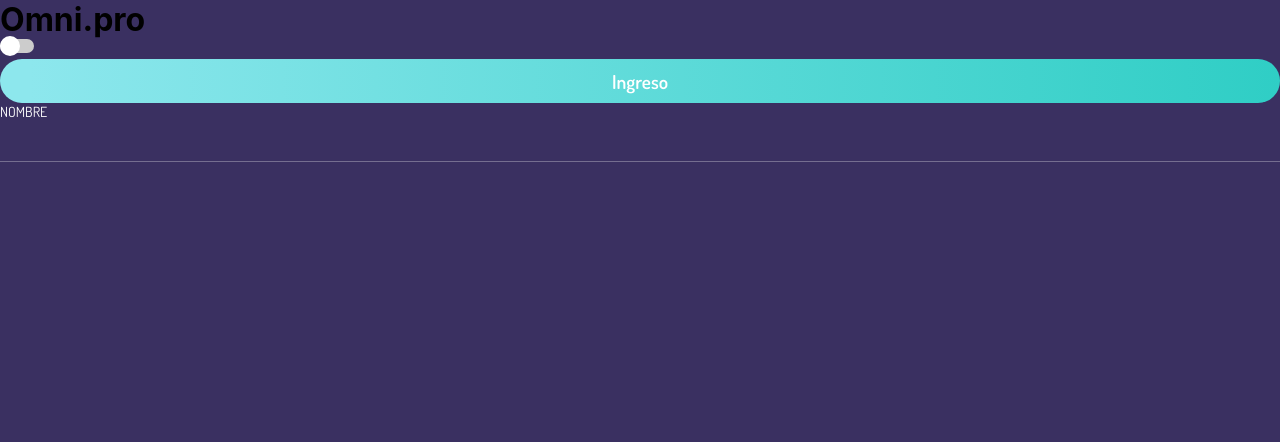
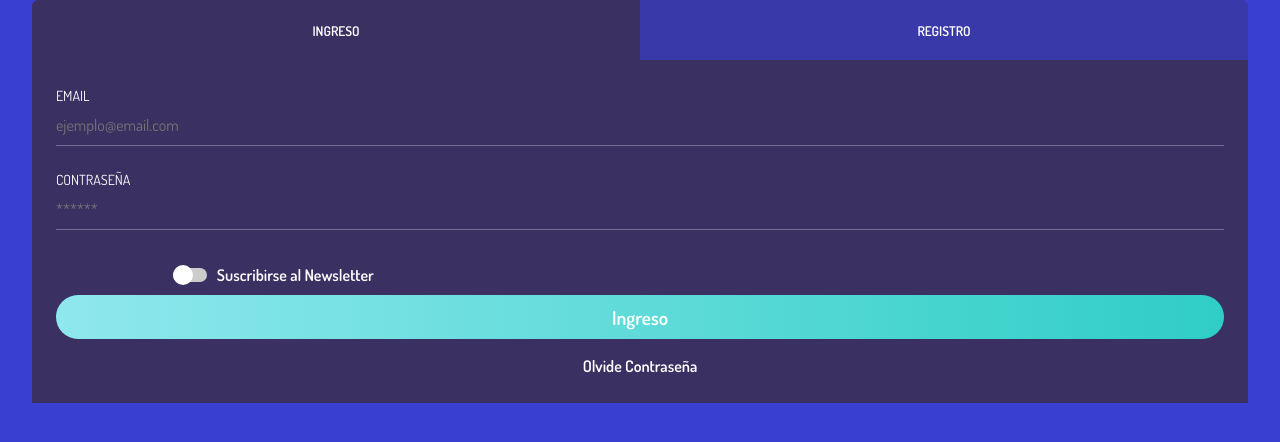
Before and after one commit to al4guna/customizable-components, a React (Create React App) app: page / in a window 1280 px wide. Shown: the top 442 px of the page. Built offline with nearby package versions, Linux system fonts and the light colour scheme.

Commit message:
v1-base - developing => login

```diff
--- a/src/App.js
+++ b/src/App.js
@@ -1,17 +1,12 @@
 import GlobalStyled from './components/StyledGlobal';
-import SwichtOmni from "./components/SwicthOmni";
-import ButtonOmni from "./components/ButtonOmni";
-import TextInputOmni from "./components/TextInputOmni";
+
+import LoginOmni from "./components/LoginOmni";
 
 function App() {
     return (
         <div className="App">
             <GlobalStyled />
-            <h1 className={''}>Omni.pro</h1>
-
-            <SwichtOmni />
-            <ButtonOmni text={'Ingreso'}/>
-            <TextInputOmni text={'NOMBRE'}/>
+            <LoginOmni />
         </div>
     );
 }
--- /dev/null
+++ b/src/components/LoginOmni/LoginOmni.js
@@ -0,0 +1,45 @@
+import React from 'react';
+import { useLoginOmni } from "../../talons/LoginOnmi/useLoginOmni";
+import {
+    Form,
+    Button,
+    DivLogin,
+    DivContainerButton,
+} from "./styled";
+import SignInOmni from "./SignInOmni";
+import RegisterOmni from "./RegisterOmni/RegisterOmni";
+
+const LoginOmni = props => {
+    const {
+        login,
+        LOGIN_STATUS,
+        handleLoginChange
+    } = useLoginOmni();
+
+    return (
+        <DivLogin>
+            <DivContainerButton>
+                <Button
+                    name={"SIGN_IN"}
+                    onClick={handleLoginChange}
+                    background={login === LOGIN_STATUS["SIGN_IN"]}
+                >
+                    INGRESO
+                </Button>
+                <Button
+                    onClick={handleLoginChange}
+                    name={LOGIN_STATUS["REGISTER"]}
+                    background={login === LOGIN_STATUS["REGISTER"]}
+                >
+                    REGISTRO
+                </Button>
+            </DivContainerButton>
+            <Form>
+                { login === LOGIN_STATUS["SIGN_IN"] && <SignInOmni /> }
+                { login === LOGIN_STATUS["REGISTER"] && <RegisterOmni /> }
+            </Form>
+        </DivLogin>
+    )
+}
+
+export default LoginOmni;
--- /dev/null
+++ b/src/components/LoginOmni/RegisterOmni/RegisterOmni.js
@@ -0,0 +1,32 @@
+import React from 'react';
+import TextInputOmni from "../../TextInputOmni";
+import SwichtOmni from "../../SwicthOmni";
+import ButtonOmni from "../../ButtonOmni";
+
+const RegisterOmni = props => {
+    return (
+        <div>
+            <TextInputOmni
+                text={'NOMBRE'}
+                placeholder={'Angel'}
+            />
+            <TextInputOmni
+                text={'APELLIDO'}
+                placeholder={'Pérez'}
+            />
+            <TextInputOmni
+                text={'EMAIL'}
+                placeholder={'ejemplo@email.com'}
+            />
+            <TextInputOmni
+                type={'password'}
+                text={'CONTRASEÑA'}
+                placeholder={'********'}
+            />
+            <ButtonOmni text={'Registro'}/>
+
+        </div>
+    )
+}
+
+export default RegisterOmni;
--- /dev/null
+++ b/src/components/LoginOmni/SignInOmni/SignInOmni.js
@@ -0,0 +1,33 @@
+import React from 'react';
+import TextInputOmni from "../../TextInputOmni";
+import SwichtOmni from "../../SwicthOmni";
+import ButtonOmni from "../../ButtonOmni";
+import {
+    DivNewsletter,
+    TextNewsletter,
+    LinkForgotPassword
+} from './styled';
+
+const SignInOmni = props => {
+    return (
+        <div>
+            <TextInputOmni
+                text={'EMAIL'}
+                placeholder={'ejemplo@email.com'}
+            />
+            <TextInputOmni
+                type={'password'}
+                text={'CONTRASEÑA'}
+                placeholder={'******'}
+            />
+            <DivNewsletter>
+                <SwichtOmni />
+                <TextNewsletter>Suscribirse al Newsletter</TextNewsletter>
+            </DivNewsletter>
+            <ButtonOmni text={'Ingreso'}/>
+            <LinkForgotPassword>Olvide Contraseña</LinkForgotPassword>
+        </div>
+    )
+}
+
+export default SignInOmni;
--- /dev/null
+++ b/src/components/LoginOmni/SignInOmni/index.js
@@ -0,0 +1 @@
+export { default } from './SignInOmni';
--- /dev/null
+++ b/src/components/LoginOmni/SignInOmni/styled.js
@@ -0,0 +1,26 @@
+import styled from 'styled-components'
+
+export const DivNewsletter = styled.div`
+    width: 80%;
+    margin: 10px auto;
+    display: flex;
+    align-items: center;
+
+`
+
+export const TextNewsletter = styled.p`
+    color: #fff;
+    font-size: 1em;
+    font-weight: 600;
+    margin-left: 10px;
+    font-family: 'Dosis', sans-serif;
+`
+
+export const LinkForgotPassword = styled.p`
+    color: #fff;
+    font-size: 1em;
+    font-weight: 600;
+    text-align: center;
+    margin-top: 17px;
+    font-family: 'Dosis', sans-serif;
+`
--- /dev/null
+++ b/src/components/LoginOmni/index.js
@@ -0,0 +1 @@
+export { default } from './LoginOmni';
--- /dev/null
+++ b/src/components/LoginOmni/styled.js
@@ -0,0 +1,43 @@
+import styled from 'styled-components'
+
+export const DivLogin = styled.div`
+    display: grid;
+    width: 95vw;
+    margin: 0 auto;
+    border-radius: 6px;
+    background: transparent;
+`
+
+export const DivContainerButton = styled.div`
+    display: flex;
+`
+
+export const Button = styled.button`
+    width: 50%;
+    color: #fff;
+    height: 60px;
+    display: flex;
+    outline: none;
+    cursor: pointer;
+    font-weight: 600;
+    align-items: center;
+    justify-content: center;
+    font-family: 'Dosis', sans-serif;
+    background: rgba(58, 48, 97, 0.35);
+    position: relative;
+
+    &:nth-child(1) {
+        border-radius: 6px 0 0 0;
+        background: ${props => props.background ? '#3A3061' : 'rgba(58, 48, 97, 0.35)'};
+    }
+
+    &:nth-child(2) {
+        border-radius: 0 6px 0 0;
+        background: ${props => props.background ? '#3A3061' : 'rgba(58, 48, 97, 0.35)'};
+    }
+`
+
+export const Form = styled.form`
+    padding: 27px 24px;
+    background: #3A3061;
+`
--- a/src/components/StyledGlobal/GlobalStyled.js
+++ b/src/components/StyledGlobal/GlobalStyled.js
@@ -20,7 +20,7 @@
         outline: 0;
     }
     body {
-        background: #3A3061;
+        background: #393FD0;
         margin: 0 auto;
     }
 `
--- /dev/null
+++ b/src/talons/LoginOnmi/useLoginOmni.js
@@ -0,0 +1,21 @@
+import { useState} from "react";
+
+const LOGIN_STATUS = {
+    SIGN_IN : 'SIGN_IN',
+    REGISTER: 'REGISTER'
+}
+
+export const useLoginOmni = () => {
+    const [login, setLogin] = useState('SIGN_IN');
+
+    const handleLoginChange = e => {
+        const name = e.target.getAttribute('name');
+        setLogin(LOGIN_STATUS[name]);
+    }
+
+    return {
+        login,
+        LOGIN_STATUS,
+        handleLoginChange
+    }
+}
```
Also changed, not shown: src/components/LoginOmni/RegisterOmni/index.js (added), src/components/LoginOmni/RegisterOmni/styled.js (added).
